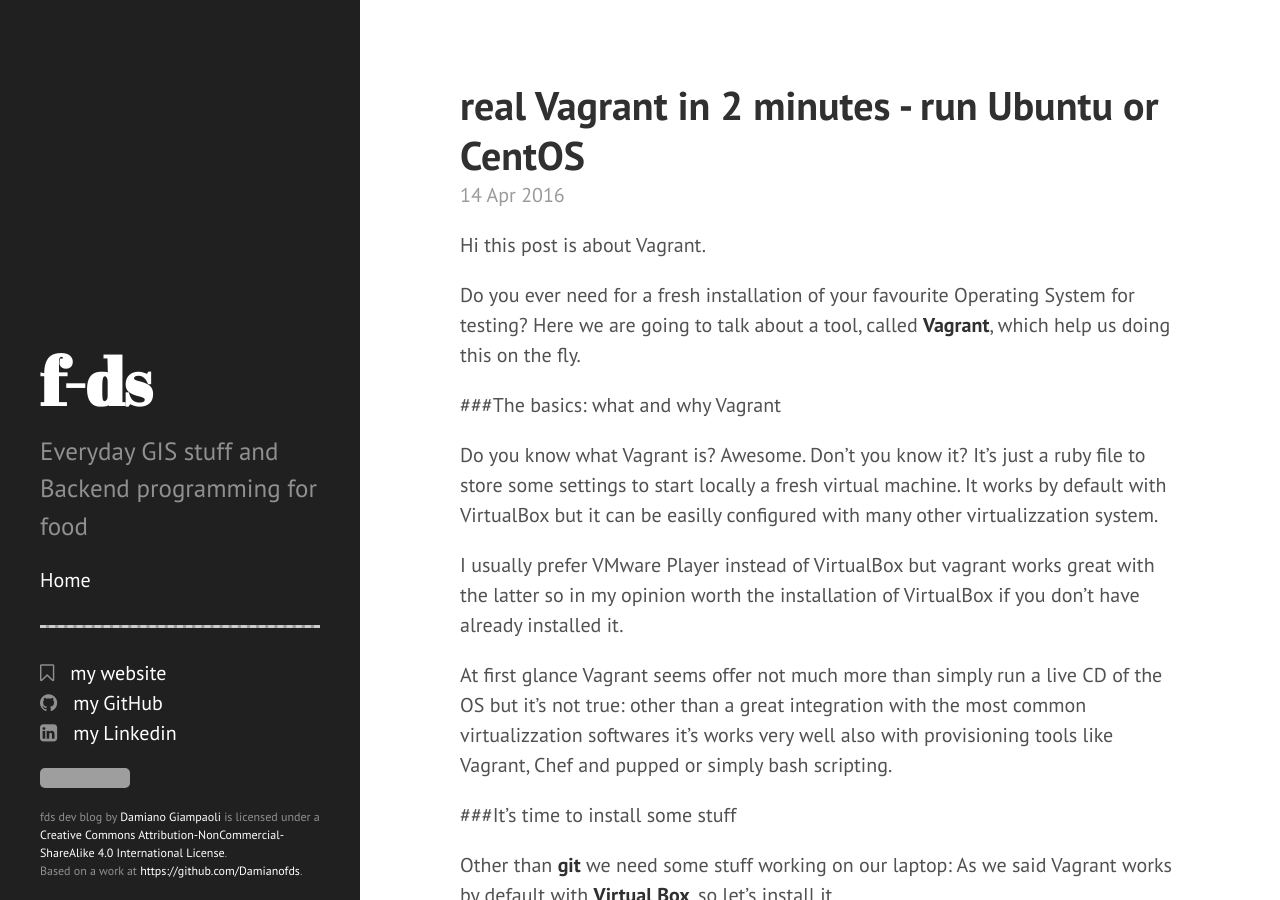
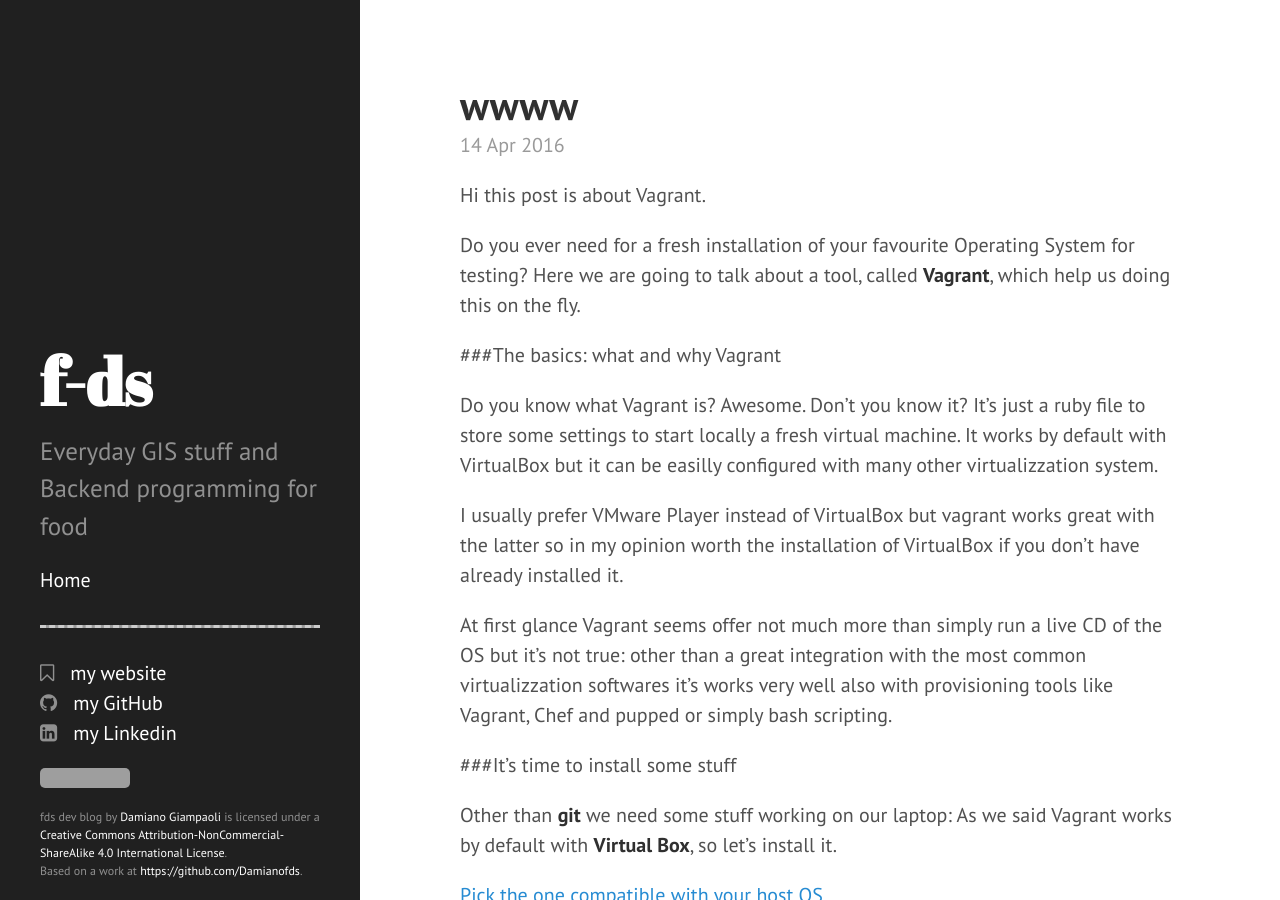
Before and after one commit to f-ds/f-ds.github.io, a Jekyll site: the page built from _posts/2016-04-14-real-vagrant-in-2-minutes-run-ubuntu-or-centos.markdown, in a window 1280 px wide and 900 px high. Built offline with Jekyll 4.4.1, drawn with Linux system fonts in a browser that asks for light colours; nearby versions of some CDN libraries; grey boxes are pictures that could not be loaded.

Commit message:
Post update: null

```diff
--- a/_posts/2016-04-14-real-vagrant-in-2-minutes-run-ubuntu-or-centos.markdown
+++ b/_posts/2016-04-14-real-vagrant-in-2-minutes-run-ubuntu-or-centos.markdown
@@ -1,6 +1,6 @@
 ---
 published: true
-title: real Vagrant in 2 minutes - run Ubuntu or CentOS
+title: wwww
 layout: post
 ---
 Hi this post is about Vagrant.
```
